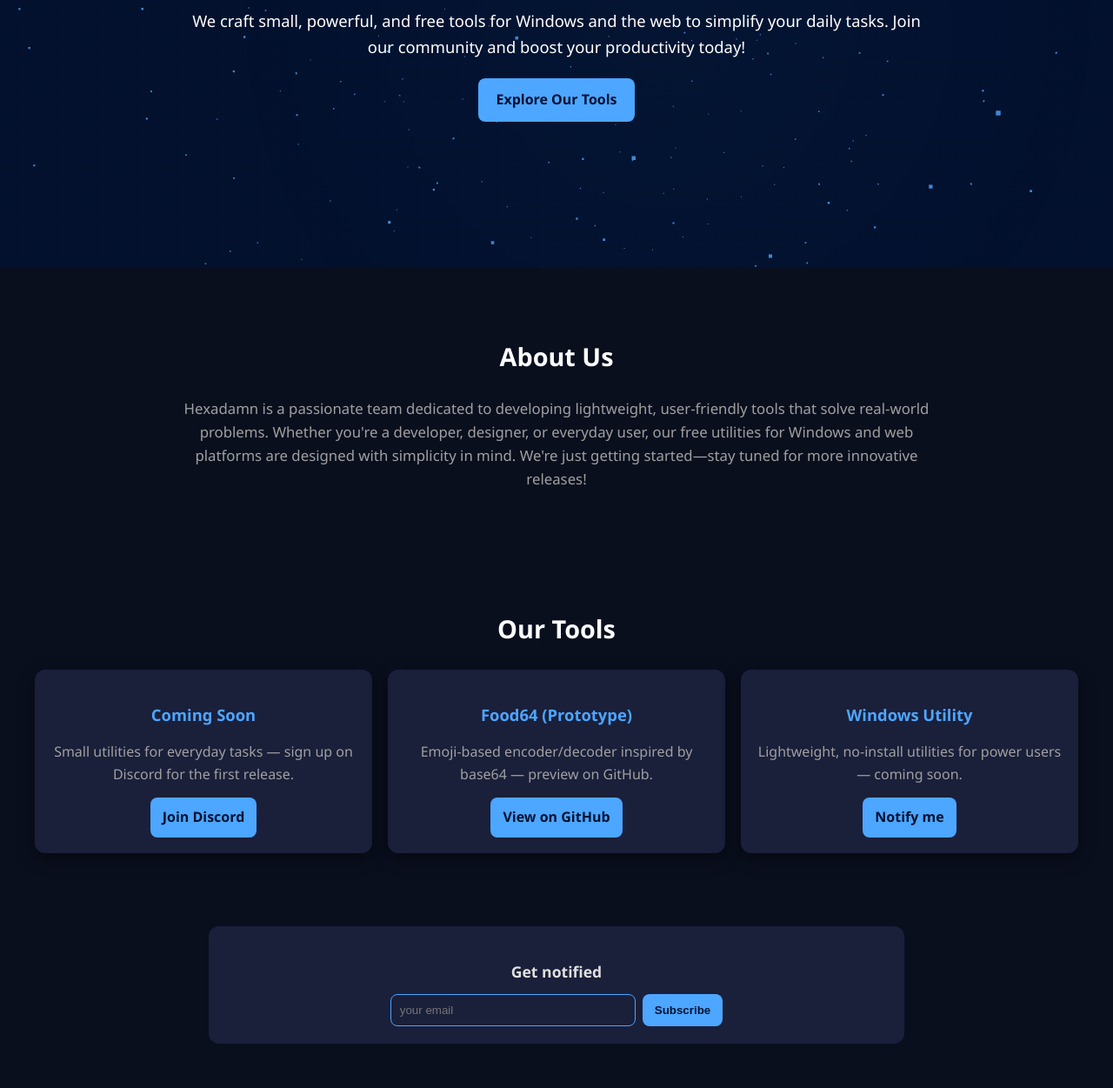
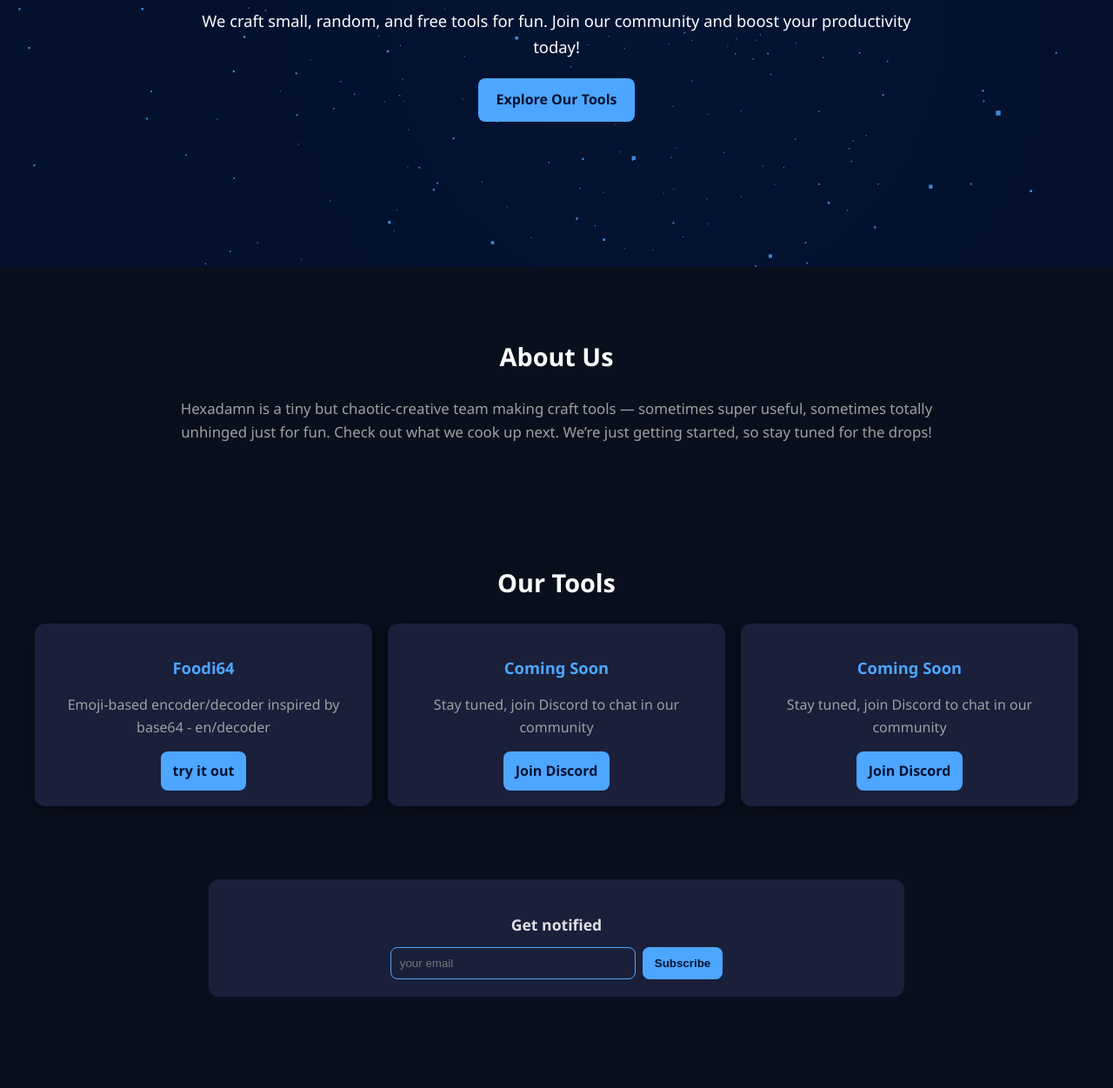
Before and after one commit to NoahLi404/HEXADAMN, a plain HTML site: page index.html in a window 1280 px wide. Shown: the part 345-1596 px from the top of the page at 87% size. Drawn offline with nearby package versions, Linux system fonts and the light colour scheme; animation ran at ten frames a second.

Commit message:
Revise title and descriptions for fun tools

```diff
--- a/index.html
+++ b/index.html
@@ -4,9 +4,8 @@
     <meta charset="UTF-8" />
     <meta name="viewport" content="width=device-width, initial-scale=1.0" />
     <meta name="theme-color" content="#001233" />
-    <title>Hexadamn Studio - Free Tools for Windows and Web</title>
-    <meta name="description" content="Hexadamn Studio creates small, free tools for Windows and web to make your life easier. Discover our collection of utilities designed for simplicity and efficiency." />
-
+    <title>Hexadamn Studio - Free Fun Random Tools</title>
+    <meta name="description" content="Hexadamn Studio creates small, free tools for fun, check out our tools, it can be really useful or totally random." />
     <style>
         /* Global Styles */
         html {
@@ -417,7 +416,7 @@
     <section id="home" class="hero" aria-labelledby="heroHeading">
         <div class="hero-inner">
             <h2 id="heroHeading">Welcome to Hexadamn Studio</h2>
-            <p>We craft small, powerful, and free tools for Windows and the web to simplify your daily tasks. Join our community and boost your productivity today!</p>
+            <p>We craft small, random, and free tools for fun. Join our community and boost your productivity today!</p>
             <a href="#tools" class="cta-button" role="button">Explore Our Tools</a>
         </div>
     </section>
@@ -426,7 +425,7 @@
         <!-- About Section -->
         <section id="about" aria-labelledby="aboutHeading">
             <h2 id="aboutHeading">About Us</h2>
-            <p>Hexadamn is a passionate team dedicated to developing lightweight, user-friendly tools that solve real-world problems. Whether you're a developer, designer, or everyday user, our free utilities for Windows and web platforms are designed with simplicity in mind. We're just getting started—stay tuned for more innovative releases!</p>
+            <p>Hexadamn is a tiny but chaotic-creative team making craft tools — sometimes super useful, sometimes totally unhinged just for fun. Check out what we cook up next. We’re just getting started, so stay tuned for the drops!</p>
         </section>
 
         <!-- Tools Section -->
@@ -435,21 +434,21 @@
             <div class="tools-grid" id="toolsGrid">
                 <!-- Example tool cards: replace with real tools later -->
                 <div class="tool-card">
+                    <h3>Foodi64</h3>
+                    <p>Emoji-based encoder/decoder inspired by base64 - en/decoder</p>
+                    <a href="/foodi64" target="_blank" rel="noopener" class="btn">try it out</a>
+                </div>
+
+                <div class="tool-card">
                     <h3>Coming Soon</h3>
-                    <p>Small utilities for everyday tasks — sign up on Discord for the first release.</p>
+                    <p>Stay tuned, join Discord to chat in our community</p>
                     <a href="https://discord.gg/e9FMa8rxX3" target="_blank" rel="noopener" class="btn">Join Discord</a>
                 </div>
 
                 <div class="tool-card">
-                    <h3>Food64 (Prototype)</h3>
-                    <p>Emoji-based encoder/decoder inspired by base64 — preview on GitHub.</p>
-                    <a href="https://github.com/NoahLi404/HEXADAMN" target="_blank" rel="noopener" class="btn">View on GitHub</a>
-                </div>
-
-                <div class="tool-card">
-                    <h3>Windows Utility</h3>
-                    <p>Lightweight, no-install utilities for power users — coming soon.</p>
-                    <a href="https://discord.gg/e9FMa8rxX3" target="_blank" rel="noopener" class="btn">Notify me</a>
+                    <h3>Coming Soon</h3>
+                    <p>Stay tuned, join Discord to chat in our community</p>
+                    <a href="https://discord.gg/e9FMa8rxX3" target="_blank" rel="noopener" class="btn">Join Discord</a>
                 </div>
 
                 <!-- duplicate cards removed, add more as needed -->
@@ -478,7 +477,7 @@
 
     <!-- Footer -->
     <footer role="contentinfo">
-        <p>&copy; 2025 Hexadamn Studio. All rights reserved. | <a href="#">Privacy Policy</a> | <a href="#">Terms of Service</a></p>
+        <p>&copy; 2025 Hexadamn Studio. All rights reserved.
         <div style="margin-top:8px;">
             <a href="https://discord.gg/e9FMa8rxX3" target="_blank" rel="noopener">Discord</a> |
             <a href="https://github.com/NoahLi404/HEXADAMN" target="_blank" rel="noopener">GitHub</a>
@@ -550,17 +549,6 @@
             }, { passive: true });
         })();
 
-        // Simple newsletter placeholder
-        function subscribeNewsletter() {
-            const email = document.getElementById('newsletterEmail').value.trim();
-            const msg = document.getElementById('newsletterMsg');
-            if (!email) return;
-            // Replace with real API call later
-            msg.textContent = 'Thanks — we will notify you on release!';
-            msg.classList.remove('visually-hidden');
-            setTimeout(() => msg.classList.add('visually-hidden'), 4000);
-        }
-
         // Improve logo behavior on mobile: show alt text as tooltip on long press (simple)
         (function(){
             const logo = document.getElementById('siteLogo');
@@ -568,7 +556,7 @@
             logo.addEventListener('touchstart', ()=> touchStartMs = Date.now());
             logo.addEventListener('touchend', ()=> {
                 const dt = Date.now() - touchStartMs;
-                if (dt > 600) alert('HEXADAMN — small free tools for Windows & web');
+                if (dt > 600) alert('HEXADAMN — small free random fun tools');
             });
         })();
     </script>
```
